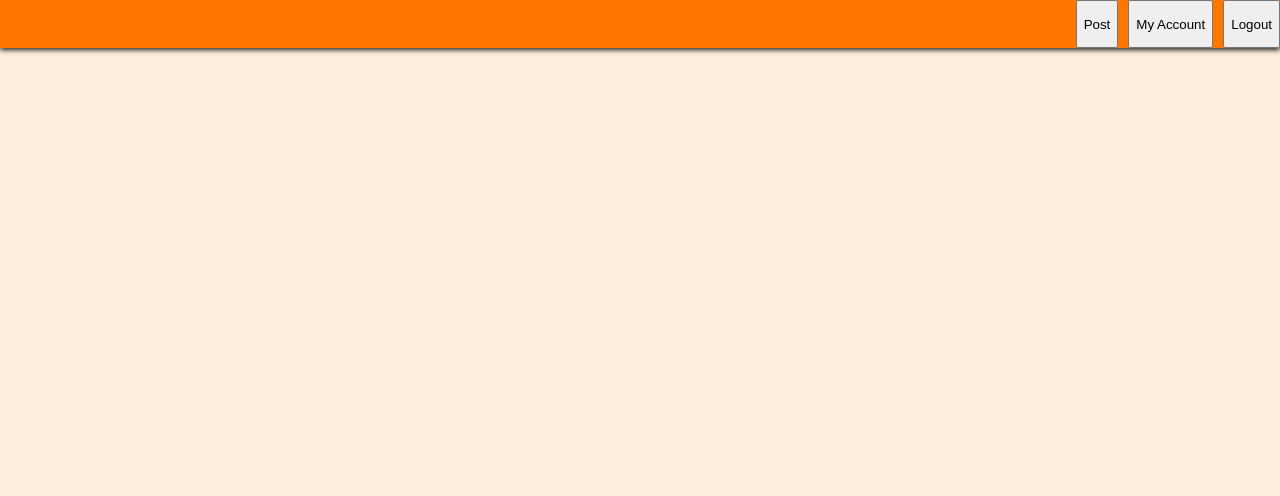
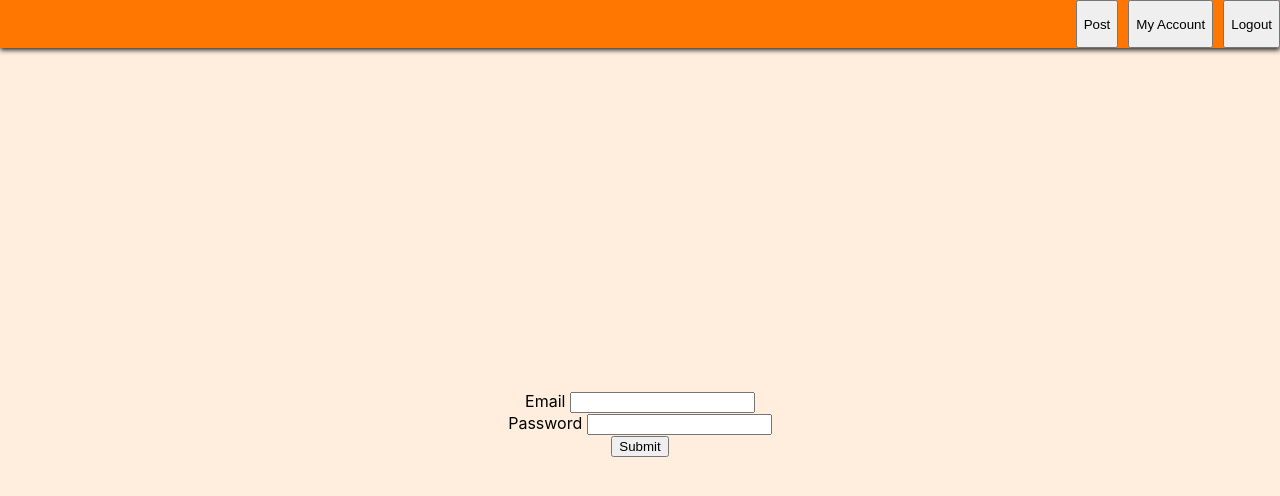
Before and after one commit to tines98/Dat251Group4, a React (Create React App) app: page /register in a window 1280 px wide. Shown: the top 496 px of the page. Built offline with nearby package versions, Linux system fonts and the light colour scheme.

Commit message:
Added simple registry and image upload

```diff
--- a/src/App.js
+++ b/src/App.js
@@ -4,11 +4,13 @@ import TopBar from './components/TopBar';
 import {
     BrowserRouter as Router,
     Routes,
-    Route,
-    Link
+    Route
+    //Link
 } from "react-router-dom";
 
 import Welcome from "./components/Welcome";
+import Register from "./components/Register";
+import UploadImage from "./components/UploadImage";
 
 function App() {
     return (
@@ -18,13 +20,16 @@ function App() {
                     <TopBar />
                 </header>
                 <div className="App-body">
-                        <Routes>
-                            <Route path="/" element={<Welcome />} />
+                    <Routes>
+                        <Route path="/" element={<Welcome />} />
 
-                            <Route path="/welcome" element={<Welcome/>} />
-                        </Routes>
+                        <Route path="/welcome" element={<Welcome/>} />
 
+                        <Route path="/register" element={<Register/>} />
 
+                        <Route path="/uploadImage" element={<UploadImage/>} />
+
+                    </Routes>
                 </div>
             </div>
         </Router>
--- /dev/null
+++ b/src/components/Register.css
@@ -0,0 +1,8 @@
+.Register {
+    display: flex;
+    flex-direction: column;
+    justify-content: space-between;
+}
+
+.GetRegisterButton {
+}
--- /dev/null
+++ b/src/components/Register.jsx
@@ -0,0 +1,42 @@
+import React from 'react'
+import "./Register.css"
+import {createUserWithEmailAndPassword, sendEmailVerification} from 'firebase/auth'
+import {auth} from "../firebase"
+
+
+const handleSubmit = (event) => {
+    //Create new user
+    const email = document.querySelector(".Email").value;
+    const password = document.querySelector(".Password").value;
+
+    createUserWithEmailAndPassword(auth, email, password)
+    .then(() =>
+        sendEmailVerification(auth.currentUser))
+        .catch((err) => alert(err.message))
+
+    // Prevent page reload
+    event.preventDefault();
+  };
+
+const Register = () => {
+    return (
+        <div className="form">
+            <form onSubmit={handleSubmit}>
+                <div className="input-container">
+                    <label>Email </label>
+                    <input className="Email" type="text" name="uname" required />
+                </div>
+                <div className="input-container">
+                    <label>Password </label>
+                    <input className="Password" type="password" name="pass" required />
+                </div>
+                    <div className="button-container">
+                    <input type="submit" />
+                </div>
+            </form>
+        </div>
+    )
+
+}
+
+export default Register;
--- a/src/components/TopBar.jsx
+++ b/src/components/TopBar.jsx
@@ -1,6 +1,6 @@
 import React from 'react';
 import "./TopBar.css";
-import logo from '../logo.svg';
+//import logo from '../logo.svg';
 import Button from 'react-bootstrap/Button';
 import {
     Link
--- /dev/null
+++ b/src/components/UploadImage.css
@@ -0,0 +1,8 @@
+.Register {
+    display: flex;
+    flex-direction: column;
+    justify-content: space-between;
+}
+
+.GetUploadImageButton {
+}
--- /dev/null
+++ b/src/components/UploadImage.jsx
@@ -0,0 +1,30 @@
+import React from 'react'
+
+import "./UploadImage.css"
+import { storage, ref } from "../firebase"
+import { uploadBytesResumable } from 'firebase/storage';
+
+
+const onImageChange = (event) => {
+
+    const image = event.target.files[0];
+    const imageName = image.name;
+    const storageRef = ref(storage, `/images/${imageName}`);
+    // const uploadTask = uploadBytesResumable(storageRef, image);
+    uploadBytesResumable(storageRef, image);
+
+}
+
+const UploadImage = () => {
+    return (
+        <div className="form">
+
+            <div className="input-container">
+                    <label>Upload Image </label>
+                    <input type="file" multiple accept="image/*" onChange={onImageChange} />
+            </div>
+        </div>
+    )
+}
+
+export default UploadImage;
--- a/src/components/Welcome.jsx
+++ b/src/components/Welcome.jsx
@@ -1,7 +1,7 @@
 import React from 'react';
 import "./Welcome.css"
 import firebase from "firebase/compat";
-import {db} from "../firebase";
+//import {db} from "../firebase";
 
 const Welcome = () => {
     return (
--- a/src/firebase.js
+++ b/src/firebase.js
@@ -1,6 +1,10 @@
 // Import the functions you need from the SDKs you need
 import { firebaseConfig } from "./firebaseConfig";
 import firebase from "firebase/compat";
+import { getAuth } from "firebase/auth";
+import { getStorage, ref, uploadBytes } from "firebase/storage";
+
+
 // TODO: Add SDKs for Firebase products that you want to use
 // https://firebase.google.com/docs/web/setup#available-libraries
 
@@ -9,7 +13,14 @@ import firebase from "firebase/compat";
 
 firebase.initializeApp(firebaseConfig);
 const db = firebase.firestore();
+const auth = getAuth();
+const storage = getStorage();
+// const ref = storage.ref();
 
 export {
-    db
+    db,
+    auth,
+    storage,
+    ref,
+    uploadBytes
 };
```
Also changed, not shown: 1 other file (tests, documents, lock files or other folders).
